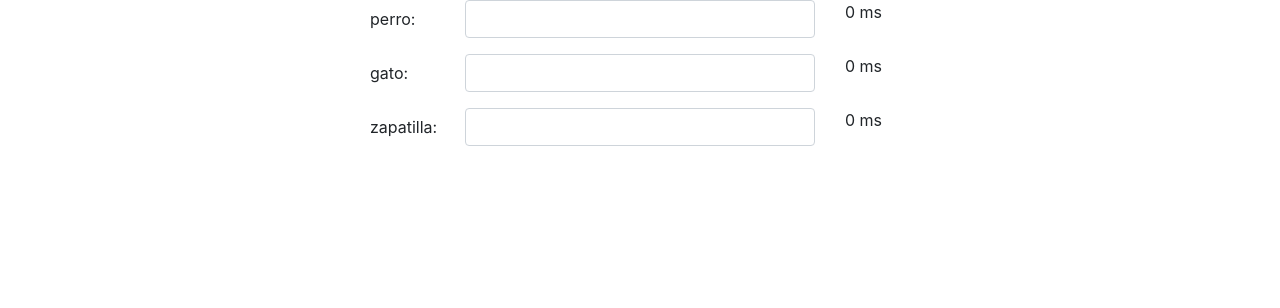
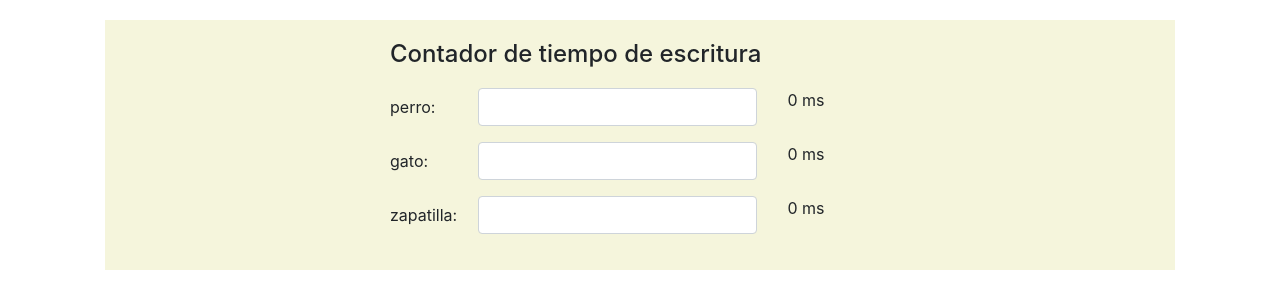
Before and after one commit to nognzlz/contadodepalabras, an Angular app: page / in a window 1280 px wide. Shown: the top 308 px of the page. Built offline with nearby package versions, Linux system fonts and the light colour scheme.

Commit message:
ejercicio terminado

```diff
--- a/src/app/palabra/palabra.component.css
+++ b/src/app/palabra/palabra.component.css
@@ -0,0 +1,5 @@
+.palabras {
+    margin: 20px;
+    padding: 20px;
+    background-color: beige;
+}
--- a/src/app/palabra/palabra.component.html
+++ b/src/app/palabra/palabra.component.html
@@ -1,10 +1,18 @@
 <div class="container">
+  <div class="palabras">
+    <div class="row">
+      <div class="col-md-6 offset-md-3">
+        <h4>Contador de tiempo de escritura</h4>
+      </div>
+      <br>
+      <br>
+    </div>
     <div class="row">
       <div class="col-md-6 offset-md-3">
         <div class="form-group" *ngFor="let palabra of palabras; let i = index">
           <div class="row">
             <label for="palabra" class="col-md-2 col-form-label">{{palabra + ": "}}</label>
-          <div class="col-md-8">
+            <div class="col-md-7">
               <input id="palabra" class="form-control"
               [(ngModel)]="inputPalabras[i].valor"
               (ngModelChange)="verificar(i)"
@@ -12,7 +20,7 @@
               (keypress)="inicializarContador($event, i)"
               type="text">
             </div>
-          <div class="col-md-2">
+            <div class="col-md-3">
               <span>{{getTiempo(i)}} ms</span>
             </div>
           </div>
@@ -20,3 +28,4 @@
       </div>
     </div>
   </div>
+</div>
--- a/src/app/palabra/palabra.component.ts
+++ b/src/app/palabra/palabra.component.ts
@@ -9,7 +9,6 @@ export class PalabraComponent implements OnInit {
 
   palabras: Array<string> = ["perro", "gato", "zapatilla"];
   inputPalabras: Array<any> = [{}, {}, {}];
-
 
   constructor() { }
 
```
Also changed, not shown: src/app/palabras/palabras.component.html (added, +18 -0 lines), src/app/palabras/palabras.component.ts (added, +47 -0 lines), src/app/palabras/palabras.component.css (added). Lines whose indentation alone changed are shown as unchanged.
